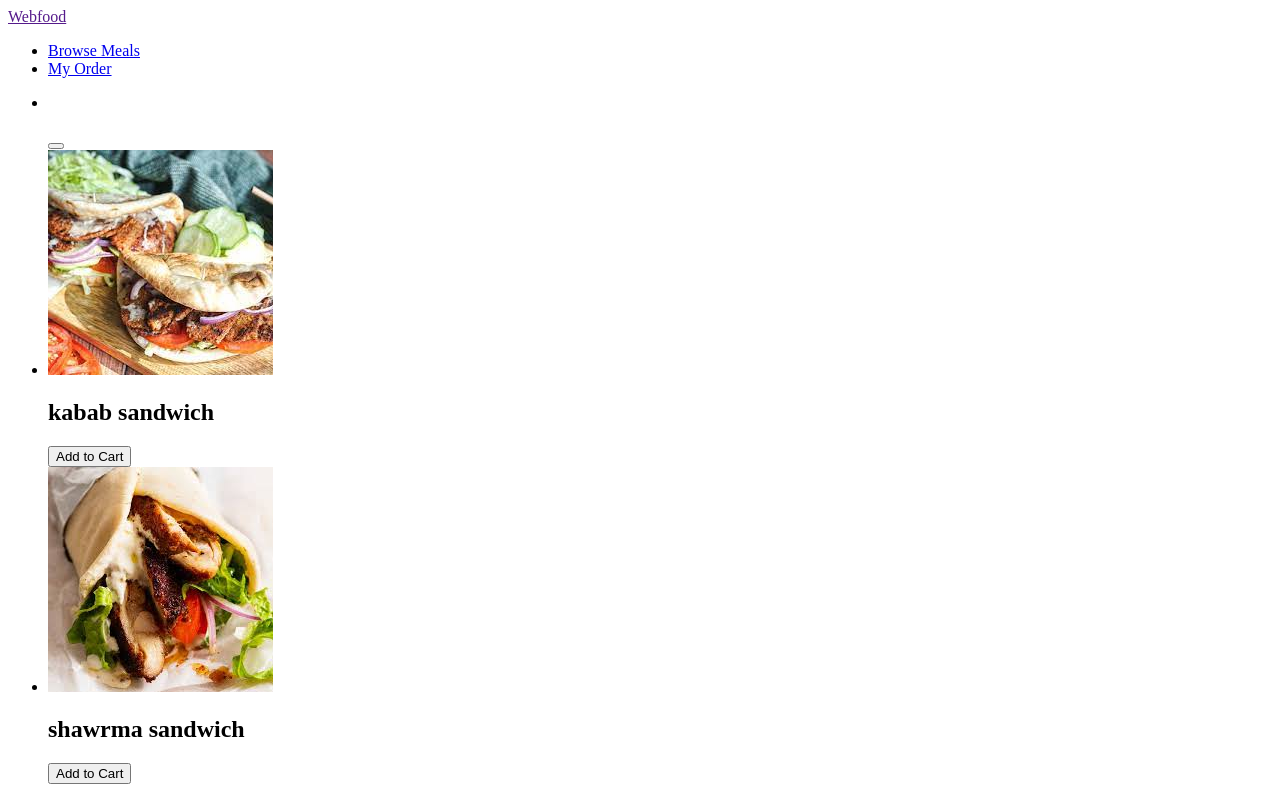
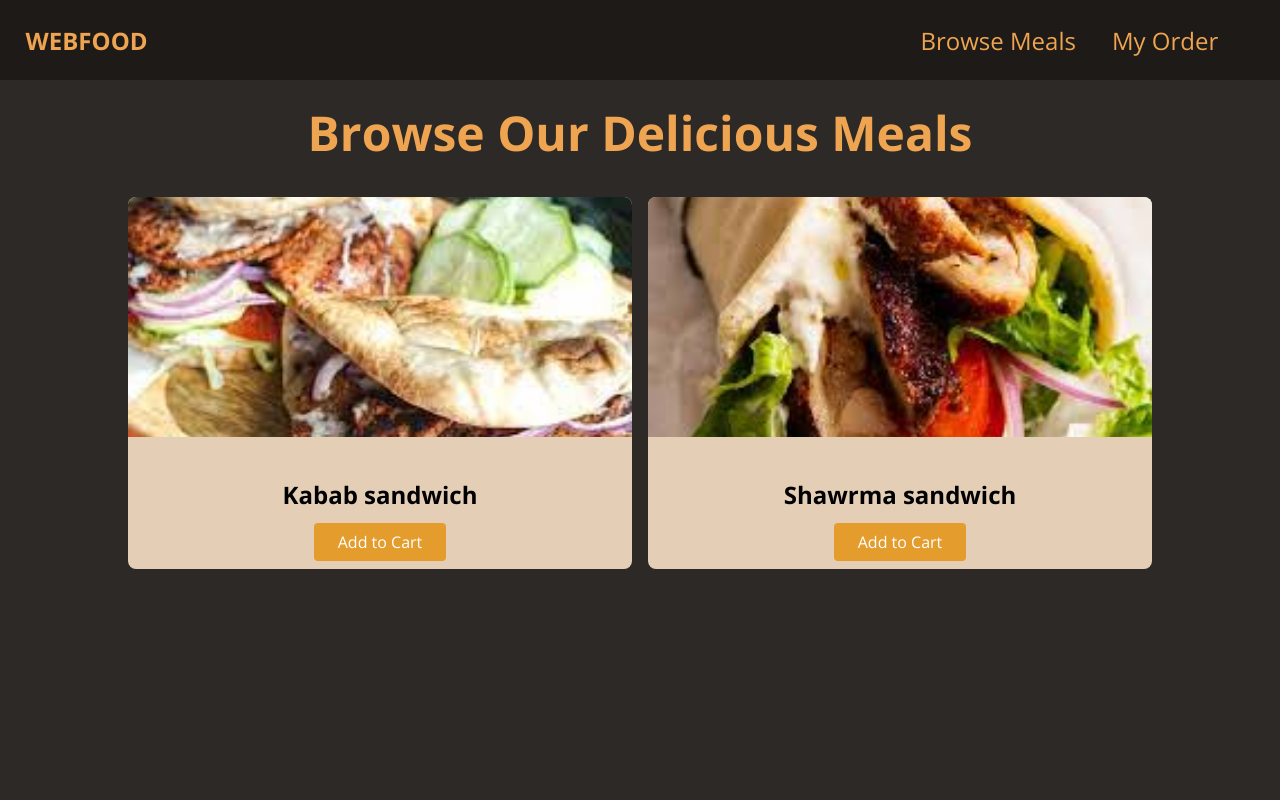
Before and after one commit to azeezqad/web-food, a plain HTML site: page index.html in a window 1280 px wide. Drawn offline with nearby package versions, Linux system fonts and the light colour scheme.

Commit message:
Last commit

```diff
--- a/CSS/style.css
+++ b/CSS/style.css
@@ -0,0 +1,160 @@
+/* Global styles */
+html,
+* {
+  box-sizing: border-box;
+}
+body {
+  font-family: "Open Sans", sans-serif;
+  margin: 0;
+  padding: 0;
+  background-color: rgb(44, 41, 38);
+}
+#main-header {
+  height: 5rem;
+  display: flex;
+  justify-content: space-between;
+  align-items: center;
+  background-color: rgb(29, 26, 24);
+  padding: 0 2%;
+}
+
+a {
+  text-decoration: none;
+  color: rgb(238, 164, 80);
+}
+ul {
+  padding: 0;
+}
+li {
+  list-style: none;
+}
+
+/* header styles */
+#logo {
+  font-size: 1.5rem;
+  text-transform: uppercase;
+  font-weight: bold;
+}
+.menu-btn {
+
+  flex-direction: column;
+  justify-content: space-around;
+  width: 3rem;
+  height: 3rem;
+  display: none;
+}
+.menu-btn span {
+  width: 100%;
+  height: 3px;
+  background-color: white;
+}
+nav {
+  width: 350px;
+}
+#main-header ul {
+  display: flex;
+  justify-content: space-evenly;
+  align-items: center;
+}
+#main-header li {
+  font-size: 24px;
+  margin-right: 20px;
+}
+#main-header nav a:hover {
+  color: rgb(228, 163, 44);
+}
+#side-drawer{
+  display: none;
+  position: fixed;
+  width: 100%;
+  height: 100%;
+  background-color: rgb(29, 26, 27);
+  top: 0;
+  left: 0;
+}
+#side-drawer header{
+  height: 5rem;
+  display: flex;
+  justify-content: flex-end ;
+  align-items: center;
+  padding: 0 2%;
+
+}
+#side-drawer:target{
+  display: block;
+}
+#side-drawer nav{
+  width: 100%;
+  display: flex;
+  flex-direction: column;
+  margin: 0;
+  padding: 4rem 1rem;
+  /* justify-content: center; */
+  align-items: center;
+}
+#side-drawer li{
+  margin: 1rem 0;
+}
+#side-drawer a{
+  color: rgb(252, 239, 213);
+  font-size: 2rem;
+}
+h1 {
+  text-align: center;
+  margin: 20px 0 0 0;
+  color: rgb(238, 164, 80);
+  font-size: 3rem;
+}
+#latest-products {
+  width: 80%;
+  margin: 2rem auto;
+}
+#latest-products ul {
+  display: grid;
+  grid-template-columns: 1fr 1fr;
+  gap: 1rem;
+  margin: 0;
+  padding: 0;
+}
+.food-item {
+  background-color: rgb(228, 206, 182);
+  border-radius: 8px;
+  overflow: hidden;
+}
+.food-item img {
+  height: 15rem;
+  width: 100%;
+  object-fit: cover;
+}
+.food-item{
+  margin: 0 0 1rem 0;
+}
+.food-item-content {
+  padding: 1rem;
+  text-align: center;
+}
+
+.btn {
+  background-color: rgb(228, 157, 44);
+  color: white;
+  border-radius: 4px;
+  padding: 0.5rem 1.5rem;
+}
+.btn:hover {
+  background-color: rgb(221, 134, 34);
+}
+
+@media screen and (max-width: 48rem) {
+  nav {
+    display: none;
+  }
+  .menu-btn{
+    display: flex;
+  }
+  h1 {
+    font-size: 1.5rem;
+  }
+  #latest-products ul {
+    grid-template-columns: 1fr;
+  }
+}
--- a/index.html
+++ b/index.html
@@ -1,14 +1,21 @@
 <!DOCTYPE html>
 <html lang="en">
   <head>
-    <meta charset="UTF-8">
-    <meta http-equiv="X-UA-Compatible" content="IE=edge">
-    <meta name="viewport" content="width=device-width, initial-scale=1.0">
+    <meta charset="UTF-8" />
+    <meta http-equiv="X-UA-Compatible" content="IE=edge" />
+    <meta name="viewport" content="width=device-width, initial-scale=1.0" />
     <title>Web Food</title>
+    <link rel="preconnect" href="https://fonts.gstatic.com" />
+    <link
+      href="https://fonts.googleapis.com/css2?family=Open+Sans:wght@400;700&display=swap"
+      rel="stylesheet"
+    />
+    <link rel="stylesheet" href="./CSS/style.css" />
   </head>
   <body>
-    <header>
-        <a href="">Webfood</a>
+    <header id="main-header">
+      <a id="logo" href="">Webfood</a>
+      <nav>
         <ul>
           <li>
             <a href="#">Browse Meals</a>
@@ -17,29 +24,52 @@
             <a href="#">My Order</a>
           </li>
         </ul>
+      </nav>
+      <a href="#side-drawer" class="menu-btn ">
+        <span></span>
+        <span></span>
+        <span></span>
+      </a>
     </header>
-    <main>
-        <section>
+    <aside id="side-drawer">
+      <header>
+        <a href="#" class="menu-btn ">
+          <span></span>
+          <span></span>
+          <span></span>
+        </a>
+      </header>
+      <nav>
         <ul>
           <li>
+            <a href="#">Browse Meals</a>
+          </li>
+          <li>
+            <a href="#">My Order</a>
+          </li>
+        </ul>
+      </nav>
+    </aside>
+    <main>
+      <h1>Browse Our Delicious Meals</h1>
+      <section id="latest-products">
+        <ul>
+          <li class="food-item">
             <article>
-                        <img src="" alt="">
-                        <h2></h2>
-                        <button></button>
+              <img src="./images/kabab.jpeg" alt="kabab sandwich" />
+              <div class="food-item-content">
+                <h2>Kabab sandwich</h2>
+                <a href="" class="btn">Add to Cart</a>
+              </div>
             </article>
           </li>
-                <li>
+          <li class="food-item">
             <article>
-                        <img src="./images/kabab.jpeg" alt="kabab sandwich">
-                        <h2>kabab sandwich</h2>
-                        <button>Add to Cart</button>
-                    </article>
-                </li>
-                <li>
-                    <article>
-                        <img src="./images/shawarma.jpeg" alt="shawrma sandwich">
-                        <h2>shawrma sandwich</h2>
-                        <button>Add to Cart</button>
+              <img src="./images/shawarma.jpeg" alt="shawrma sandwich" />
+              <div class="food-item-content">
+                <h2>Shawrma sandwich</h2>
+                <a href="" class="btn">Add to Cart</a>
+              </div>
             </article>
           </li>
         </ul>
```
Lines whose indentation alone changed are shown as unchanged.
